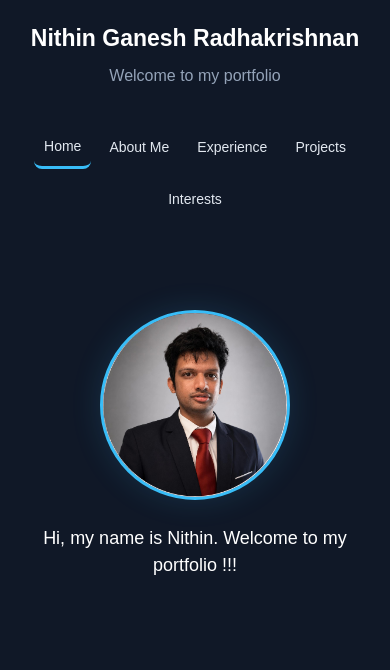
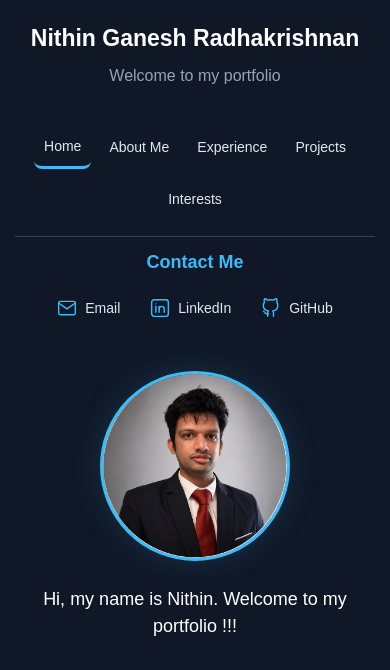
Before and after one commit to nithin-grk/NithinGanesh.github.io, a plain HTML site: page index.html in a window 390 px wide. Drawn offline with Linux system fonts and the light colour scheme.

Commit message:
Add files via upload

```diff
--- a/index.html
+++ b/index.html
@@ -31,7 +31,74 @@
                 <li><button data-section="projects">Projects</button></li>
                 <li><button data-section="interests">Interests</button></li>
             </ul>
-        </nav>
+
+
+<div class="contact-section">
+
+    <h3>Contact Me</h3>
+
+    <!-- Email -->
+
+    <a href="mailto:nithingrrk@gmail.com"
+       class="contact-link">
+
+        <svg viewBox="0 0 24 24">
+            <rect x="2" y="4" width="20" height="16" rx="2"/>
+            <path d="m2 6 10 7 10-7"/>
+        </svg>
+
+        <span>Email</span>
+
+    </a>
+
+    <!-- LinkedIn -->
+
+    <a href="https://www.linkedin.com/in/nithin-ganesh-r/"
+       target="_blank"
+       rel="noopener noreferrer"
+       class="contact-link">
+
+        <svg viewBox="0 0 24 24">
+            <rect x="2" y="2" width="20" height="20" rx="3"/>
+            <path d="M7 10v7"/>
+            <path d="M7 7h.01"/>
+            <path d="M11 17v-7"/>
+            <path d="M11 13a3 3 0 0 1 6 0v4"/>
+        </svg>
+
+        <span>LinkedIn</span>
+
+    </a>
+
+    <!-- GitHub -->
+
+    <a href="https://github.com/nithin-grk"
+       target="_blank"
+       rel="noopener noreferrer"
+       class="contact-link">
+
+        <svg viewBox="0 0 24 24">
+            <path d="M9 19c-4.3 1.4-4.3-2.5-6-3"/>
+            <path d="M15 22v-3.9a3.4 3.4 0 0 0-.9-2.6
+                     c3-.3 6.1-1.5 6.1-6.8
+                     A5.3 5.3 0 0 0 18.8 5
+                     5 5 0 0 0 18.7 1
+                     S17.5.7 15 2.5a13.4 13.4 0 0 0-7 0
+                     C5.5.7 4.3 1 4.3 1
+                     A5 5 0 0 0 4.2 5
+                     5.3 5.3 0 0 0 2.8 8.7
+                     c0 5.3 3.1 6.5 6.1 6.8
+                     A3.4 3.4 0 0 0 8 18.1V22"/>
+        </svg>
+
+        <span>GitHub</span>
+
+    </a>
+
+</div>
+
+
+</nav>
 
         <!-- Right Content Section -->
         <section id="content" class="content">
--- a/style.css
+++ b/style.css
@@ -834,3 +834,128 @@ body {
         scroll-behavior: auto !important;
     }
 }
+
+/* ==================================
+   CONTACT ME SECTION
+   ================================== */
+
+.contact-section {
+    margin-top: 30px;
+    padding: 25px 20px;
+    border-top: 1px solid #334155;
+}
+
+/* Contact section heading */
+
+.contact-section h3 {
+    font-size: 20px;
+    color: #38bdf8;
+    margin-bottom: 20px;
+    font-weight: 600;
+}
+
+/* Contact links */
+
+.contact-link {
+    display: flex;
+    align-items: center;
+    gap: 15px;
+    padding: 12px 10px;
+    margin-bottom: 8px;
+    color: #e2e8f0;
+    font-size: 16px;
+    text-decoration: none;
+    border-radius: 8px;
+    transition: all 0.3s ease;
+}
+
+/* Professional outline icons */
+
+.contact-link svg {
+    width: 24px;
+    height: 24px;
+    flex-shrink: 0;
+    fill: none;
+    stroke: #38bdf8;
+    stroke-width: 1.7;
+    stroke-linecap: round;
+    stroke-linejoin: round;
+}
+
+/* Contact link hover effect */
+
+.contact-link:hover {
+    background-color: #1e293b;
+    color: #38bdf8;
+    transform: translateX(5px);
+}
+
+/* Keyboard accessibility */
+
+.contact-link:focus-visible {
+    outline: 2px solid #38bdf8;
+    outline-offset: 3px;
+}
+
+/* Tablet responsiveness */
+
+@media (min-width: 769px) and (max-width: 1024px) {
+
+    .contact-section {
+        padding: 20px 10px;
+    }
+
+    .contact-link {
+        font-size: 15px;
+    }
+}
+
+/* Mobile responsiveness */
+
+@media (max-width: 768px) {
+
+    .contact-section {
+        display: flex;
+        flex-wrap: wrap;
+        justify-content: center;
+        gap: 10px;
+        margin-top: 15px;
+        padding: 15px 5px;
+    }
+
+    .contact-section h3 {
+        width: 100%;
+        text-align: center;
+        font-size: 18px;
+        margin-bottom: 5px;
+    }
+
+    .contact-link {
+        font-size: 14px;
+        padding: 10px;
+        margin-bottom: 0;
+        gap: 8px;
+    }
+
+    .contact-link svg {
+        width: 20px;
+        height: 20px;
+    }
+
+    .contact-link:hover {
+        transform: none;
+    }
+}
+
+/* Reduced motion accessibility */
+
+@media (prefers-reduced-motion: reduce) {
+
+    .contact-link {
+        transition: none;
+    }
+
+    .contact-link:hover {
+        transform: none;
+    }
+}
```
